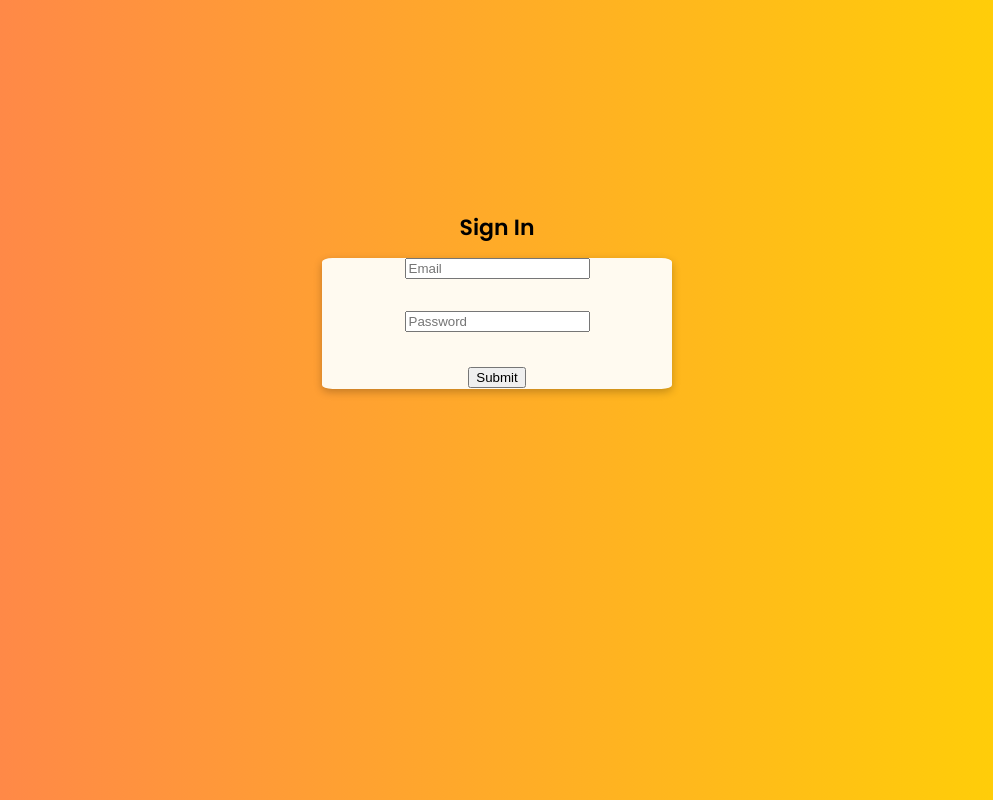
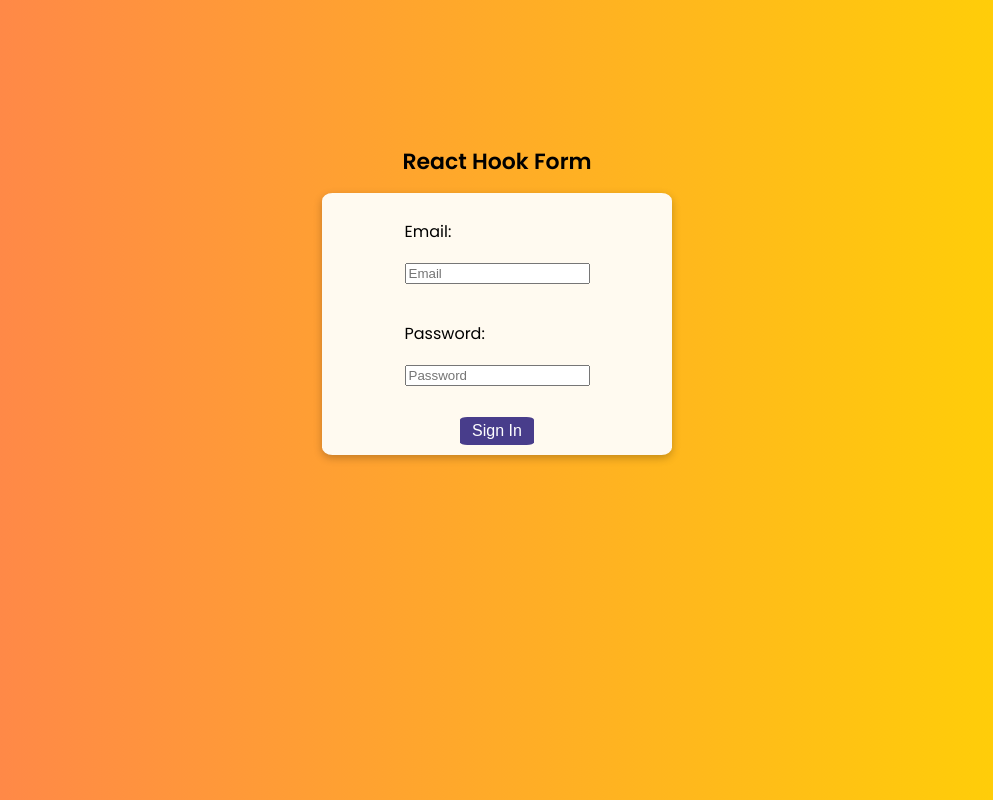
Before and after one commit to codeAdventureNow/React_Hook_Form_Project, a React (Create React App) app: page / in a window 1280 px wide. Shown: the whole page, without its empty margins (143-1136 px from the left). Built offline with nearby package versions, Linux system fonts and the light colour scheme.

Commit message:
the alignment of the erro

```diff
--- a/src/App.css
+++ b/src/App.css
@@ -86,6 +86,7 @@ input[type='password']:focus {
   background: #fffaf0;
   /* background: #ff7f50; */
   width: 350px;
+  height: auto;
   border-radius: 3%;
   box-shadow: rgba(0, 0, 0, 0.24) 0px 3px 8px;
 }
@@ -94,12 +95,14 @@ input[type='password']:focus {
   display: flex;
   flex-direction: column;
   justify-content: center;
-  align-items: flex-end;
+  align-items: center;
   margin-top: 10px;
 }
 
 .message {
   margin: 10px;
+  font-size: 12px;
+  color: red;
 }
 
 .errorMessage {
--- a/src/App.js
+++ b/src/App.js
@@ -14,19 +14,20 @@ function App() {
     },
   });
 
-  function onSubmit() {
-    // console.log(data);
-    if (!errors.email.message && !errors.password.message) {
-      console.log('Success');
-    }
+  function onSubmit(data) {
+    register(data.email(''));
   }
 
   console.log(watch());
 
   return (
     <div className='wrapper'>
-      <h1>Sign In</h1>
+      <h1>React Hook Form</h1>
+
       <form className='form' onSubmit={handleSubmit(onSubmit)}>
+        <div className='inputs'>
+          <label>
+            <p>Email: </p>
             <input
               {...register('email', {
                 required: 'This is required.',
@@ -37,7 +38,10 @@ function App() {
               })}
               placeholder='Email'
             />
-        <p>{errors.email?.message}</p>
+          </label>
+          <p className='message'>{errors.email?.message}</p>
+          <label>
+            <p>Password: </p>
             <input
               {...register('password', {
                 required: 'This is required.',
@@ -48,9 +52,11 @@ function App() {
               })}
               placeholder='Password'
             />
-        <p>{errors.password?.message}</p>
+          </label>
+          <p className='message'>{errors.password?.message}</p>
+        </div>
         <div className='button'>
-          <input className='' type='submit' />
+          <button type='submit'>Sign In</button>
         </div>
       </form>
     </div>
```
Lines whose indentation alone changed are shown as unchanged.
